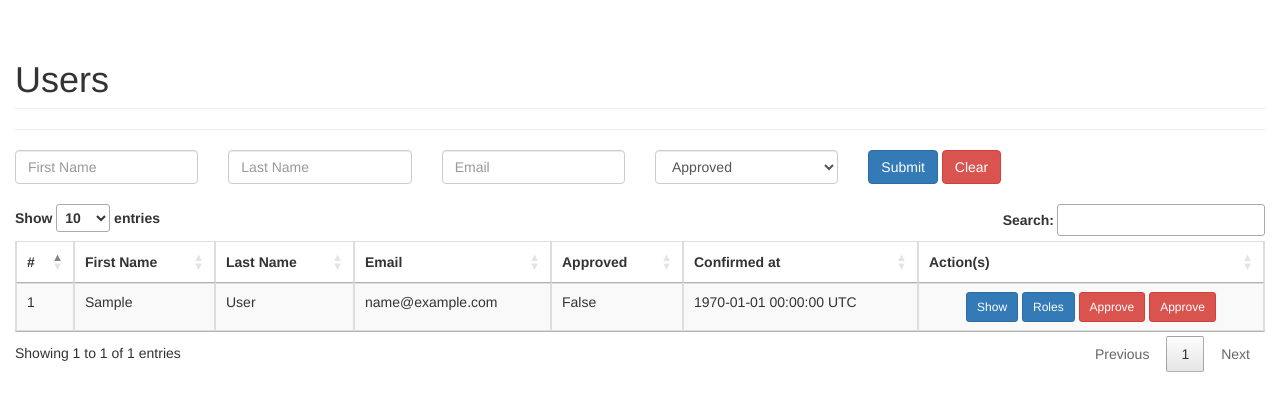
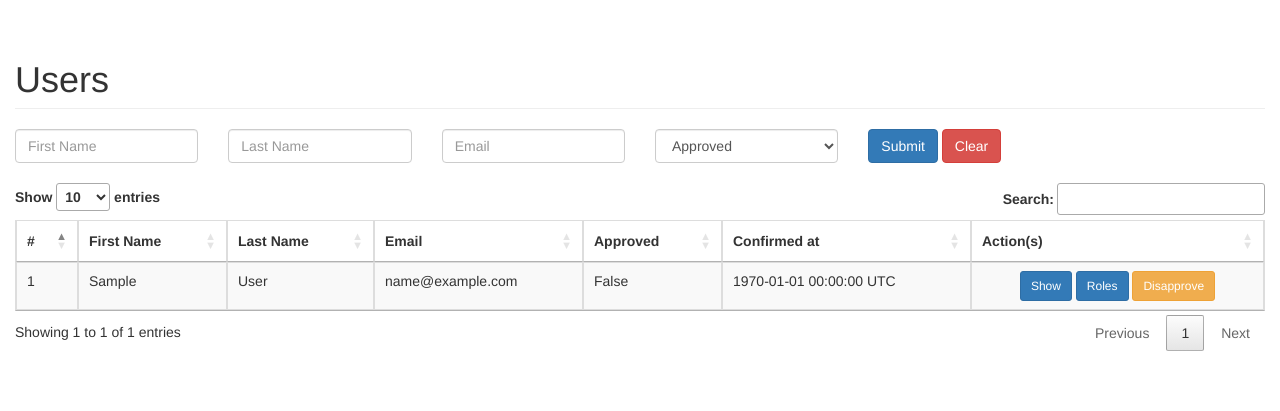
Before and after one commit to roshankanel/master, a Rails app: page /users in a window 1280 px wide. Shown: the part 117-528 px from the top of the page. Run offline with Rails 7, Linux system fonts and the light colour scheme; the visitor is signed in with stand-in values (Sample User, id 1); style sheets or scripts are compiled from the project's sources; some libraries are stand-ins or nearby versions.

Commit message:
Finalised approved UI

```diff
--- /dev/null
+++ b/app/views/users/_approved.html.erb
@@ -0,0 +1,35 @@
+<% status = nil %>
+<% status_to_change = nil %>
+<% if data.approved == 0 %>
+  <% status = "Disapprove" %>
+  <% status_to_change = "Approve" %>
+  <button type="button" class="btn btn-sm btn-warning" data-toggle="modal" data-target="#statusModal-<%= data.id %>">
+    Disapprove
+  </button>
+<% else %>
+  <% status = "Approve" %>
+  <% status_to_change = "Disapprove" %>
+  <button type="button" class="btn btn-sm btn-danger" data-toggle="modal" data-target="#statusModal-<%= data.id %>">
+    Approve
+  </button>
+<% end %>
+
+<div class="modal fade" id="statusModal-<%= data.id %>"" tabindex="-1" role="dialog" aria-labelledby="exampleModalLabel" aria-hidden="true">
+  <div class="modal-dialog" role="document">
+    <div class="modal-content">
+      <div class="modal-header btn-primary">
+        <h4> <class="modal-title" id="myModalLabel">Approve Confirmation</h4>
+        <button type="button" class="close" data-dismiss="modal" aria-label="Close">
+          <span aria-hidden="true">&times;</span>
+        </button>
+      </div>
+      <div class="modal-body">
+        Are you sure about changing the status from <b><%= status %> </b> to <b><%= status_to_change %></b>?
+      </div>
+      <div class="modal-footer">
+        <%= link_to "Yes", user_approve_path(data.id, data.approved), {class: 'btn btn-sm btn-danger', remote: true, id: 'btnYes', method: "post"} %>
+        <%= link_to "No", "javascript:void(0)", {class: 'btn btn-sm btn-warning','data-dismiss': "modal"} %>
+      </div>
+    </div>
+  </div>
+</div>
--- a/app/views/users/_row.html.erb
+++ b/app/views/users/_row.html.erb
@@ -14,38 +14,13 @@
         <%= link_to "Roles",  show_roles_path(cl),  {
           remote: true,
           'data-target' => '#modal-window', 'class' => 'btn btn-primary btn-sm'} %>
-        <% if cl.approved == 1 %>
-          <%= button_tag "Disapprove", {class: 'btn btn-sm btn-danger', id: 'btnStatus'} %>
-          <%= link_to "Disapprove", user_approve_path(cl.id), 'data-target': "#myModal", 'data-toggle': "modal" %>
-        <% else %>
-          <%= button_tag "Approve", {class: 'btn btn-sm btn-danger', id: 'btnStatus'} %>
-          <%= link_to "Approve", nil, {class: 'btn btn-sm btn-danger', 'data-id': "#{cl.id}", 'data-target': "#myModal", 'data-toggle': "modal"} %>
-        <% end %>
+        <%= render partial: "approved",  locals: {data: cl} %>
       </div>
     </td>
   </tr>
   <% end %>
 <% end %>
 
-<div class="modal fade" id="myModal" tabindex="-1" role="dialog" aria-labelledby="myModalLabel">
-  <div class="modal-dialog" role="document">
-    <div class="modal-content">
-      <div class="modal-header btn-primary">
-        <h4> <class="modal-title" id="myModalLabel">Approve Confirmation</h4>
-        <button type="button" class="close" data-dismiss="modal" aria-label="Close">
-          <span aria-hidden="true">&times;</span>
-        </button>
-      </div>
-      <div class="modal-body">
-        Are you sure about changing the status?
-      </div>
-      <div class="modal-footer">
-        <%= link_to "Yes", nil, {class: 'btn btn-sm btn-danger',   remote: true, id: 'btnYes'} %>
-        <%= link_to "No", "javascript:void(0)", {class: 'btn btn-sm btn-warning','data-dismiss': "modal"} %>
-      </div>
-    </div>
-  </div>
-</div>
 
 <script type="text/javascript">
 $(document).ready(function() {
--- a/app/views/users/index.html.erb
+++ b/app/views/users/index.html.erb
@@ -3,7 +3,6 @@
     <h1 class="page-header">
       Users
     </h1>
-    <hr>
     <div class="row">
       <div class="col-sm-2">
         <%= search_field_tag :first_name, nil, class: 'form-control',
@@ -21,7 +20,6 @@
         <%= select_tag :approved, options_for_select(['True', 'False'],
         params[:approved].to_s), {prompt: "Approved", class: 'form-control selectpicker'} %>
       </div>
-
       <div class="col-sm-2">
           <%= submit_tag "Submit", class: 'btn btn-primary btn-md', :name => nil,
             id: 'log_submit_btn' %>
--- a/config/routes.rb
+++ b/config/routes.rb
@@ -12,7 +12,7 @@ Rails.application.routes.draw do
   end
 
   get '/users/:id/roles', controller: 'users', action: 'show_roles', as: 'show_roles'
-  match '/users/:id/save_roles', to:'users#save_roles',   via: [:patch, :post], as: 'user_roles_save'
-  match '/users/:id/update_approve', to:'users#update_approve',   via: [:patch, :post], as: 'user_approve'
+  match '/users/:id/save_roles', to:'users#save_roles', via: [:patch, :post], as: 'user_roles_save'
+  match '/users/:id/:approved/update_approve', to:'users#update_approve', via: [:patch, :post], as: 'user_approve'
   # For details on the DSL available within this file, see https://guides.rubyonrails.org/routing.html
 end
```
Also changed, not shown: app/javascript/packs/alert_dialog.js (added, +29 -0 lines).
